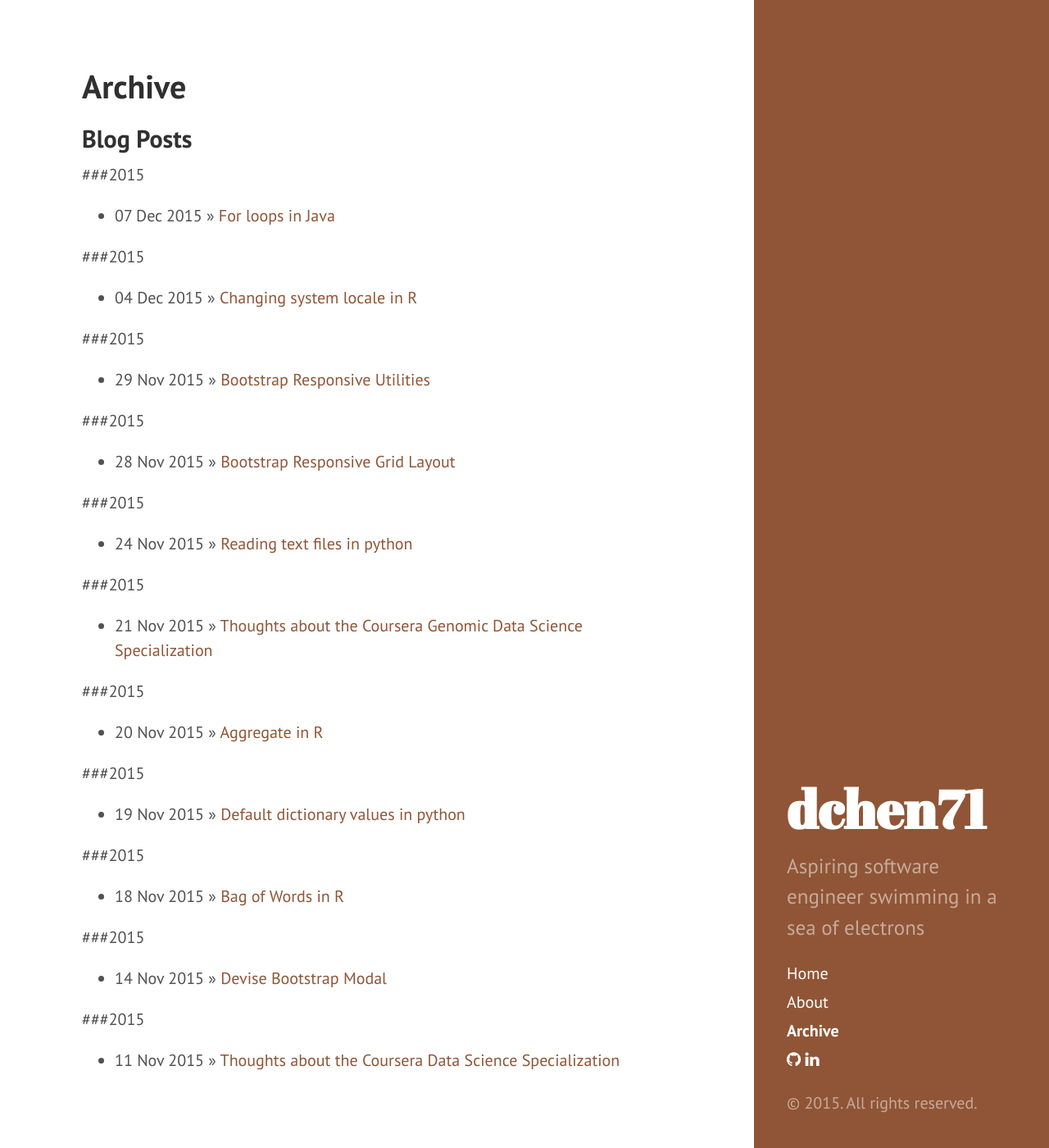
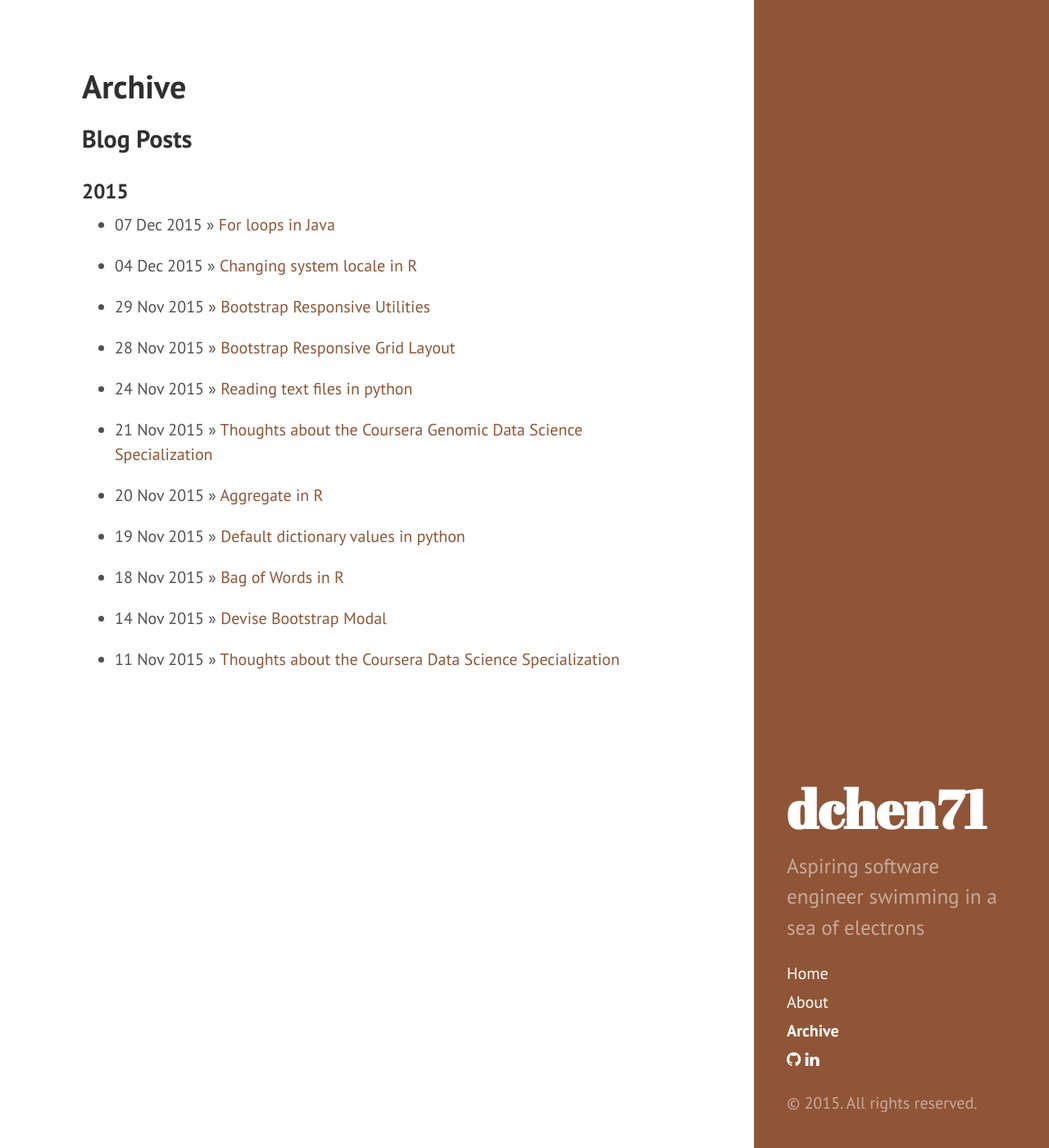
Before and after one commit to dchen71/dchen71.github.io, a Jekyll site: the page built from archive.md, in a window 1280 px wide and 1400 px high. Shown: the whole window at 82% size. Built offline with Jekyll 4.4.1, drawn with Linux system fonts in a browser that asks for light colours; Markdown is read by kramdown in place of the engine named in the settings.

Commit message:
fixed typo

```diff
--- a/archive.md
+++ b/archive.md
@@ -5,7 +5,7 @@ title: Archive
 
 ## Blog Posts
 
+###2015
 {% for post in site.posts %}
-  ###2015
   * {{ post.date | date_to_string }} &raquo; [ {{ post.title }} ]({{ post.url }})
 {% endfor %}
```
